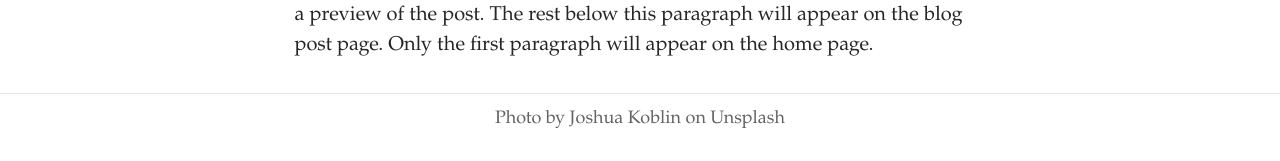
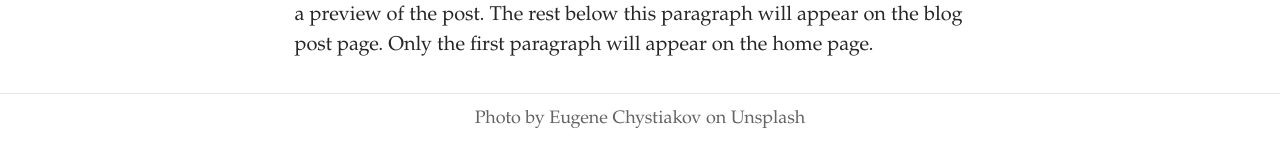
Before and after one commit to 19143507/typographicdesign, a Jekyll site: the page built from index.html, in a window 1280 px wide. Shown: the part 1201-1362 px from the top of the page. Built offline with Jekyll 4.4.1, drawn with Linux system fonts in a browser that asks for light colours; some web fonts are replaced; the list of posts is cut into pages by our own code.

Commit message:
Update Settings “general”

```diff
--- a/_data/settings.yml
+++ b/_data/settings.yml
@@ -1,7 +1,7 @@
 title: Carlligraphy
 description: Detailing Typography in the World of 4 Wheels
-footer_text: Photo by Joshua Koblin on Unsplash
-header_feature_image: ../uploads/joshua-koblin-eqw1mpinev4-unsplash.jpg
+footer_text: Photo by Eugene Chystiakov on Unsplash
+header_feature_image: ../uploads/eugene-chystiakov-sc2tvmpvn9u-unsplash-1-.jpg
 header_text: Detailing Typography in the World of 4 Wheels!
 header_text_color: "#ffffff"
 bannerheight: 100vh
```
Also changed, not shown: 2 other files.
